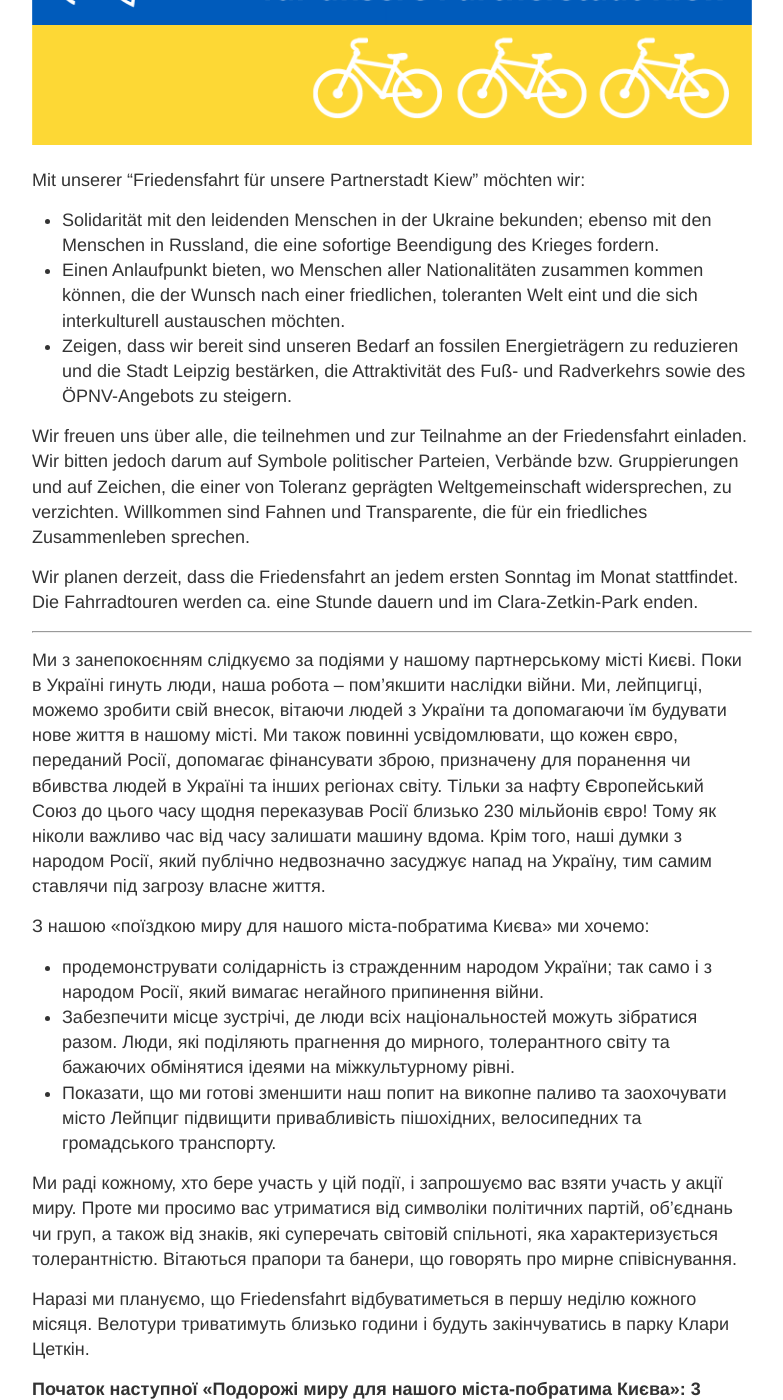
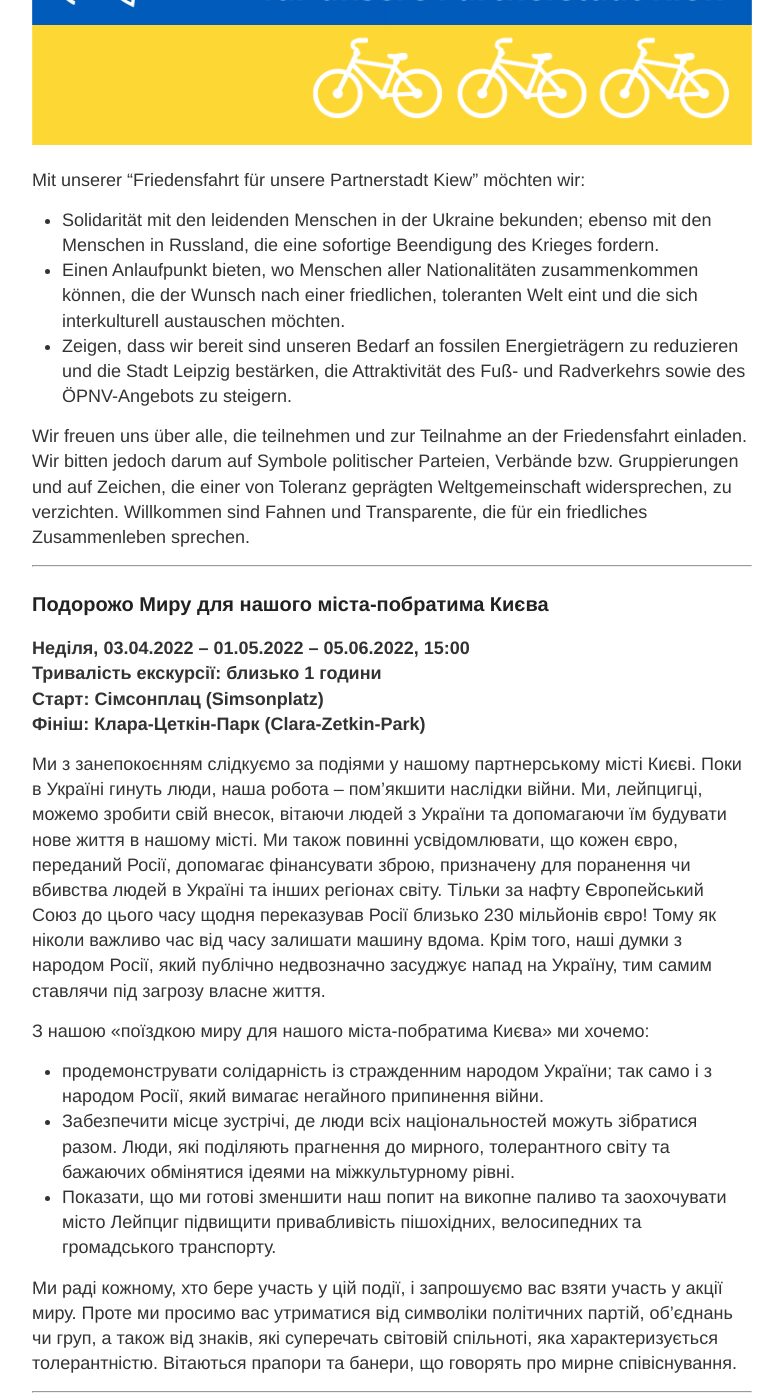
Before and after one commit to s4f-leipzig/s4f-leipzig.github.io, a Jekyll site: the page built from Friedensfahrt.md, in a window 1280 px wide and 1400 px high, scrolled down 725 px. Shown: the whole window, without its empty margins (248-1031 px from the left). Built offline with Jekyll 4.4.1, drawn with Linux system fonts in a browser that asks for light colours; some of the changed text lies outside the part shown.

Commit message:
Update Friedensfahrt.md

```diff
--- a/Friedensfahrt.md
+++ b/Friedensfahrt.md
@@ -23,7 +23,7 @@ die Ukraine öffentlich klar verurteilen und damit ihr eigenes Leben gefährden.
 Mit unserer "Friedensfahrt für unsere Partnerstadt Kiew" möchten wir:
 <ul>
 <li>Solidarität mit den leidenden Menschen in der Ukraine bekunden; ebenso mit den Menschen in Russland, die eine sofortige Beendigung des Krieges fordern.</li>
-<li>Einen Anlaufpunkt bieten, wo Menschen aller Nationalitäten zusammen kommen können, die der Wunsch nach einer friedlichen, toleranten Welt eint und die sich
+<li>Einen Anlaufpunkt bieten, wo Menschen aller Nationalitäten zusammenkommen können, die der Wunsch nach einer friedlichen, toleranten Welt eint und die sich
   interkulturell austauschen möchten.</li>
 <li>Zeigen, dass wir bereit sind unseren Bedarf an fossilen Energieträgern zu reduzieren und die Stadt Leipzig bestärken, die Attraktivität des Fuß- und
   Radverkehrs sowie des ÖPNV-Angebots zu steigern.</li>
@@ -31,9 +31,14 @@ Mit unserer "Friedensfahrt für unsere Partnerstadt Kiew" möchten wir:
 
 Wir freuen uns über alle, die teilnehmen und zur Teilnahme an der Friedensfahrt einladen. Wir bitten jedoch darum auf Symbole politischer Parteien, Verbände bzw. Gruppierungen und auf Zeichen, die einer von Toleranz geprägten Weltgemeinschaft widersprechen, zu verzichten. Willkommen sind Fahnen und Transparente, die für ein friedliches Zusammenleben sprechen.
 
-Wir planen derzeit, dass die Friedensfahrt an jedem ersten Sonntag im Monat stattfindet. Die Fahrradtouren werden ca. eine Stunde dauern und im Clara-Zetkin-Park enden.
+<hr>
 
-<hr>
+<h3>Подорожo Mиру для нашого міста-побратима Києва</h3>
+
+<b>Неділя, 03.04.2022 – 01.05.2022 – 05.06.2022, 15:00<br>
+Тривалість екскурсії: близько 1 години<br>
+Старт: Сімсонплац (Simsonplatz)<br>
+Фініш: Клара-Цеткін-Парк (Clara-Zetkin-Park)<b>
 
 Ми з занепокоєнням слідкуємо за подіями у нашому партнерському місті Києві. Поки в Україні гинуть люди, наша робота – пом’якшити наслідки війни. Ми, лейпцигці, можемо зробити свій внесок, вітаючи людей з України та допомагаючи їм будувати нове життя в нашому місті. Ми також повинні усвідомлювати, що кожен євро, переданий Росії, допомагає фінансувати зброю, призначену для поранення чи вбивства людей в Україні та інших регіонах світу. Тільки за нафту Європейський Союз до цього часу щодня переказував Росії близько 230 мільйонів євро! Тому як ніколи важливо час від часу залишати машину вдома. Крім того, наші думки з народом Росії, який публічно недвозначно засуджує напад на Україну, тим самим ставлячи під загрозу власне життя.
 
@@ -46,9 +51,6 @@ Wir planen derzeit, dass die Friedensfahrt an jedem ersten Sonntag im Monat stat
 
 Ми раді кожному, хто бере участь у цій події, і запрошуємо вас взяти участь у акції миру. Проте ми просимо вас утриматися від символіки політичних партій, об’єднань чи груп, а також від знаків, які суперечать світовій спільноті, яка характеризується толерантністю. Вітаються прапори та банери, що говорять про мирне співіснування.
 
-Наразі ми плануємо, що Friedensfahrt відбуватиметься в першу неділю кожного місяця. Велотури триватимуть близько години і будуть закінчуватись в парку Клари Цеткін.
-
-<b>Початок наступної «Подорожі миру для нашого міста-побратима Києва»: 3 квітня 2022 року, 15:00, Simsonplatz</b>
 
 <hr>
 
```
Also changed, not shown: other parts of Friedensfahrt.md (+4 -4 lines).
